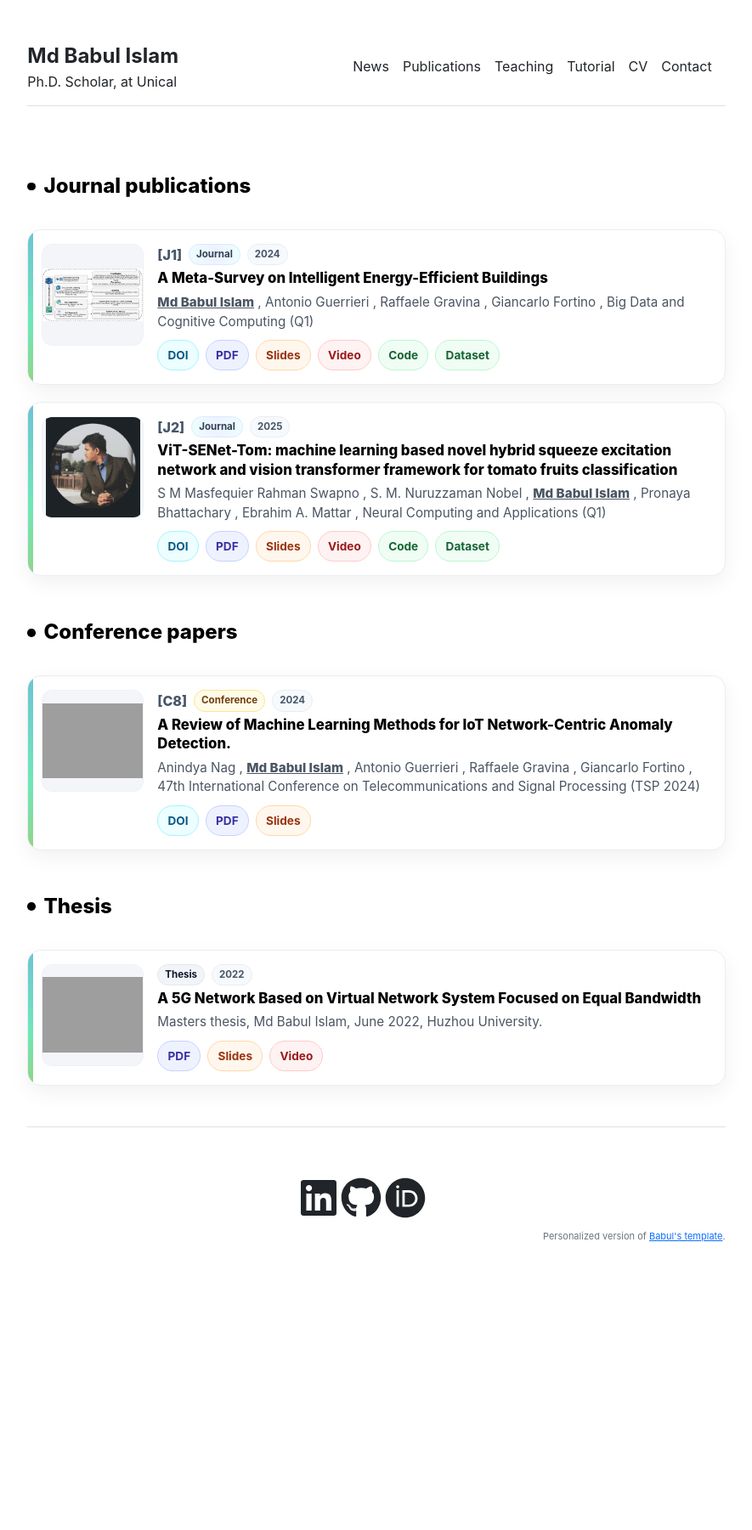
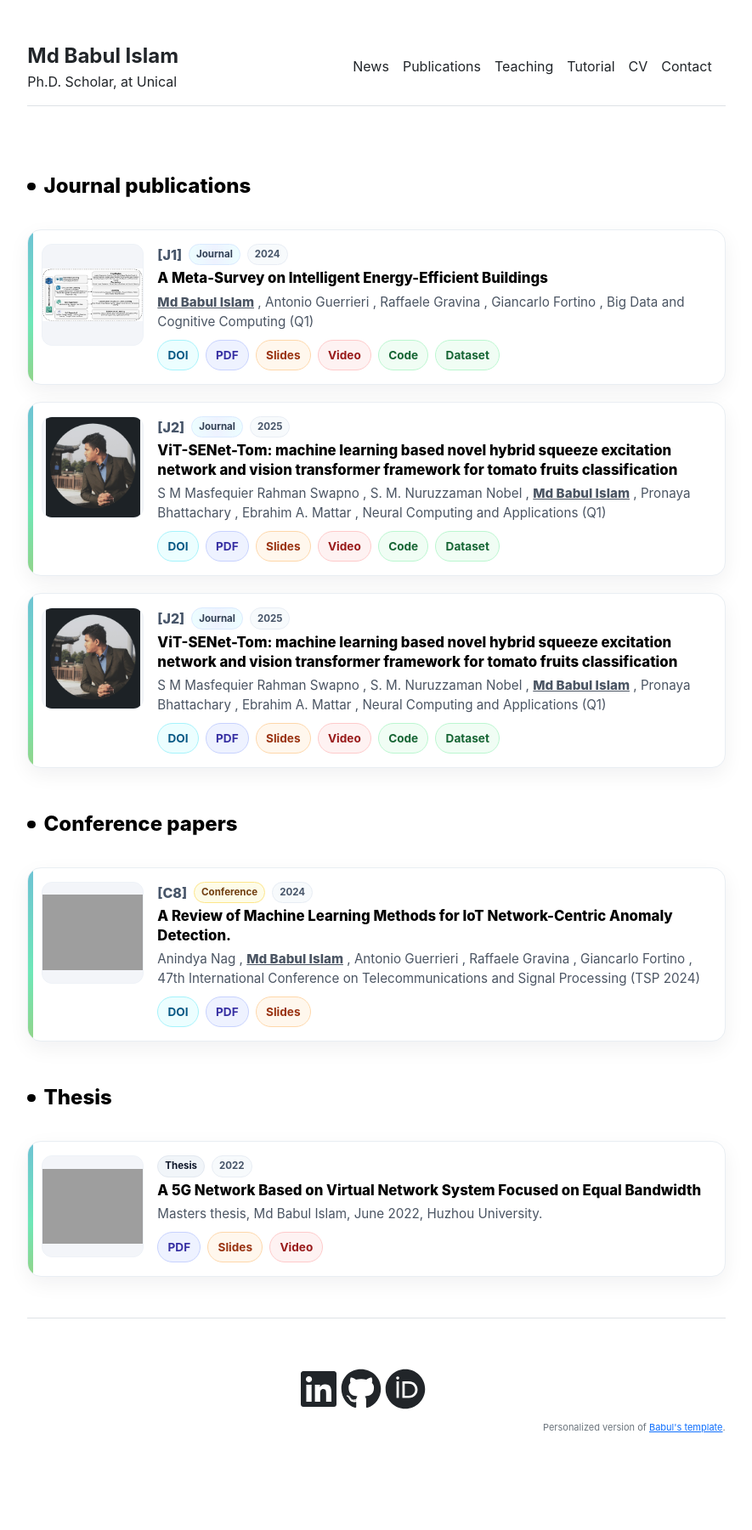
Before and after one commit to babulcseian/babulcseian.github.io, a Jekyll site: the page built from publications.md, in a window 1280 px wide. Shown: the whole page at 85% size, without its empty margins (197-1082 px from the left). Built offline with Jekyll 4.4.1, drawn with Linux system fonts in a browser that asks for light colours; a style sheet for code colours, icons or effects is not loaded; before the commit the page ends 1575 px from its top, so only the background shows below that; grey boxes are pictures that could not be loaded.

Commit message:
Update publications.yml

```diff
--- a/_data/publications.yml
+++ b/_data/publications.yml
@@ -17,6 +17,25 @@ journal:
     videos: ""
     dataset: ""
     figure: "/assets/img/IEEBS.png"
+    fit: "contain"
+
+  - idx: "[J2]"
+    year: 2025
+    title: "ViT-SENet-Tom: machine learning based novel hybrid squeeze excitation network and vision transformer framework for tomato fruits classification"
+    authors:
+      - { name: "S M Masfequier Rahman Swapno" }
+      - { name: "S. M. Nuruzzaman Nobel" }   # শুরুর স্পেস তুলে দিন
+      - { name: "Md Babul Islam", me: "1" }
+      - { name: "Pronaya Bhattachary" }
+      - { name: "Ebrahim A. Mattar" }
+    journal: "Neural Computing and Applications (Q1)"
+    doi: "https://doi.org/10.1007/s00521-025-10973-5"
+    paper: "https://link.springer.com/article/10.1007/s00521-025-10973-5"
+    code: ""
+    slides: ""
+    videos: ""
+    dataset: ""
+    figure: "/assets/img/babul.png"
     fit: "contain"
 
   - idx: "[J2]"
```
